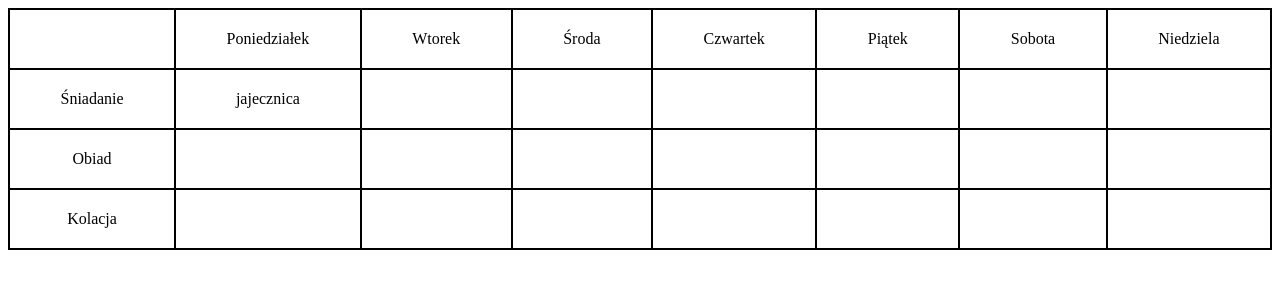
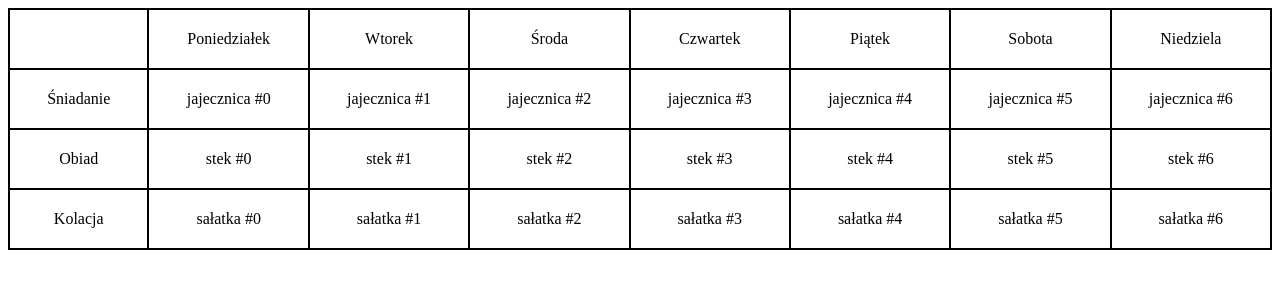
Before and after one commit to eank-international/planner-front, a Vue app: page / in a window 1280 px wide. Shown: the top 300 px of the page. Built offline with nearby package versions, Linux system fonts and the light colour scheme.

Commit message:
Parametrize the template with sample data

```diff
--- a/src/components/CalendarView.vue
+++ b/src/components/CalendarView.vue
@@ -1,43 +1,70 @@
 <template>
     <div class="container">
           <div></div>
-          <div>Poniedziałek</div>
-          <div>Wtorek</div>
-          <div>Środa</div>
-          <div>Czwartek</div>
-          <div>Piątek</div>
-          <div>Sobota</div>
-          <div>Niedziela</div>
+          <div v-for="day in days" class="day">
+              {{ day }}
+          </div>
           <div>Śniadanie</div>
-          <div>jajecznica</div>
-          <div></div>
-          <div></div>
-          <div></div>
-          <div></div>
-          <div></div>
-          <div></div>
+          <div v-for="breakfast in breakfasts">
+              {{ breakfast }}
+          </div>
           <div>Obiad</div>
-          <div></div>
-          <div></div>
-          <div></div>
-          <div></div>
-          <div></div>
-          <div></div>
-          <div></div>
+          <div v-for="lunch in lunches">
+              {{ lunch }}
+          </div>
           <div>Kolacja</div>
-          <div></div>
-          <div></div>
-          <div></div>
-          <div></div>
-          <div></div>
-          <div></div>
-          <div></div>
+          <div v-for="dinner in dinners">
+              {{ dinner }}
+          </div>
       </div>
 </template>
 
 <script>
 export default
 {
+    data: () =>
+    ({
+        days:
+        [
+            "poniedziałek",
+            "wtorek",
+            "środa",
+            "czwartek",
+            "piątek",
+            "sobota",
+            "niedziela",
+        ],
+        breakfasts:
+        [
+            "jajecznica #0",
+            "jajecznica #1",
+            "jajecznica #2",
+            "jajecznica #3",
+            "jajecznica #4",
+            "jajecznica #5",
+            "jajecznica #6",
+        ],
+        lunches:
+        [
+            "stek #0",
+            "stek #1",
+            "stek #2",
+            "stek #3",
+            "stek #4",
+            "stek #5",
+            "stek #6",
+        ],
+        dinners:
+        [
+            "sałatka #0",
+            "sałatka #1",
+            "sałatka #2",
+            "sałatka #3",
+            "sałatka #4",
+            "sałatka #5",
+            "sałatka #6",
+        ],
+    }),
     name: 'CalendarView',
     props:
     {
@@ -55,6 +82,10 @@ export default
 
 }
 
+.day {
+    text-transform: capitalize;
+}
+
 .container div{
     border:1px solid black;
     padding:20px;
```
